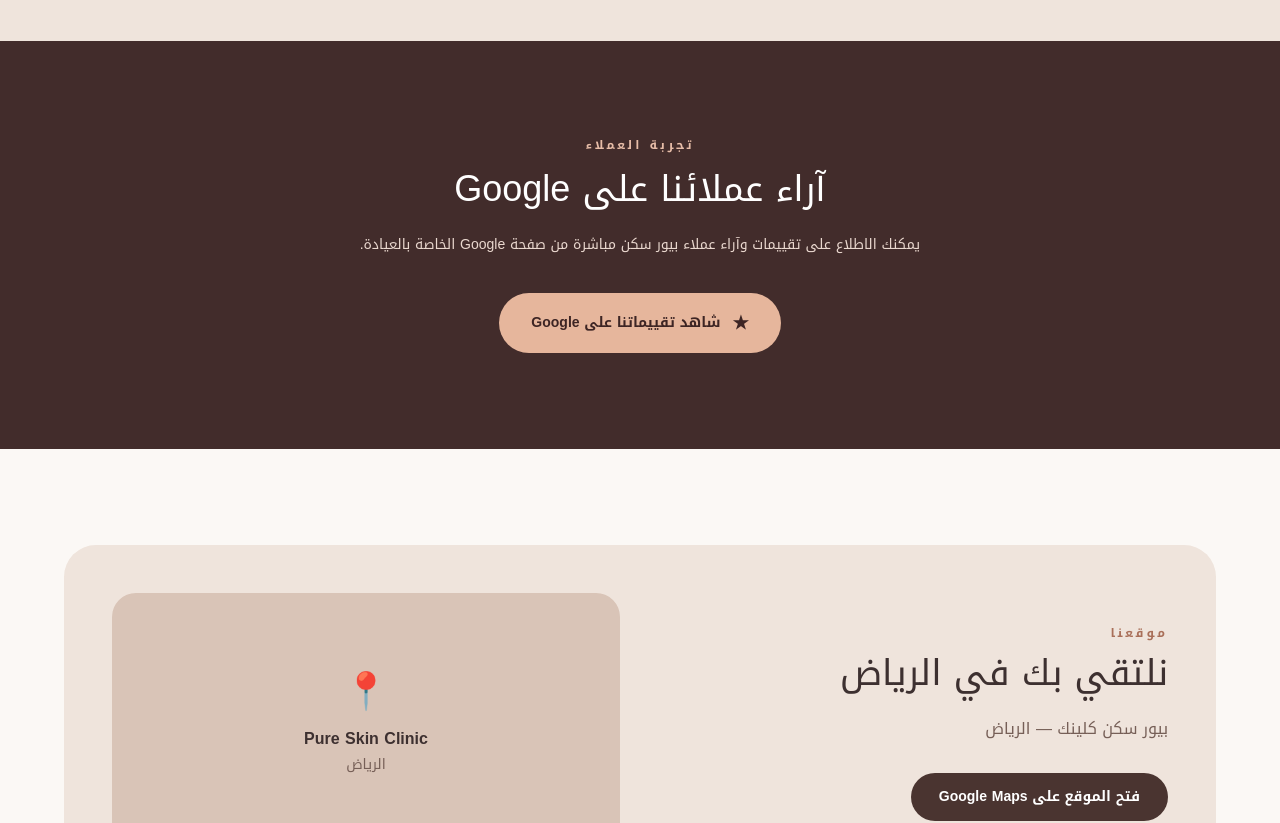
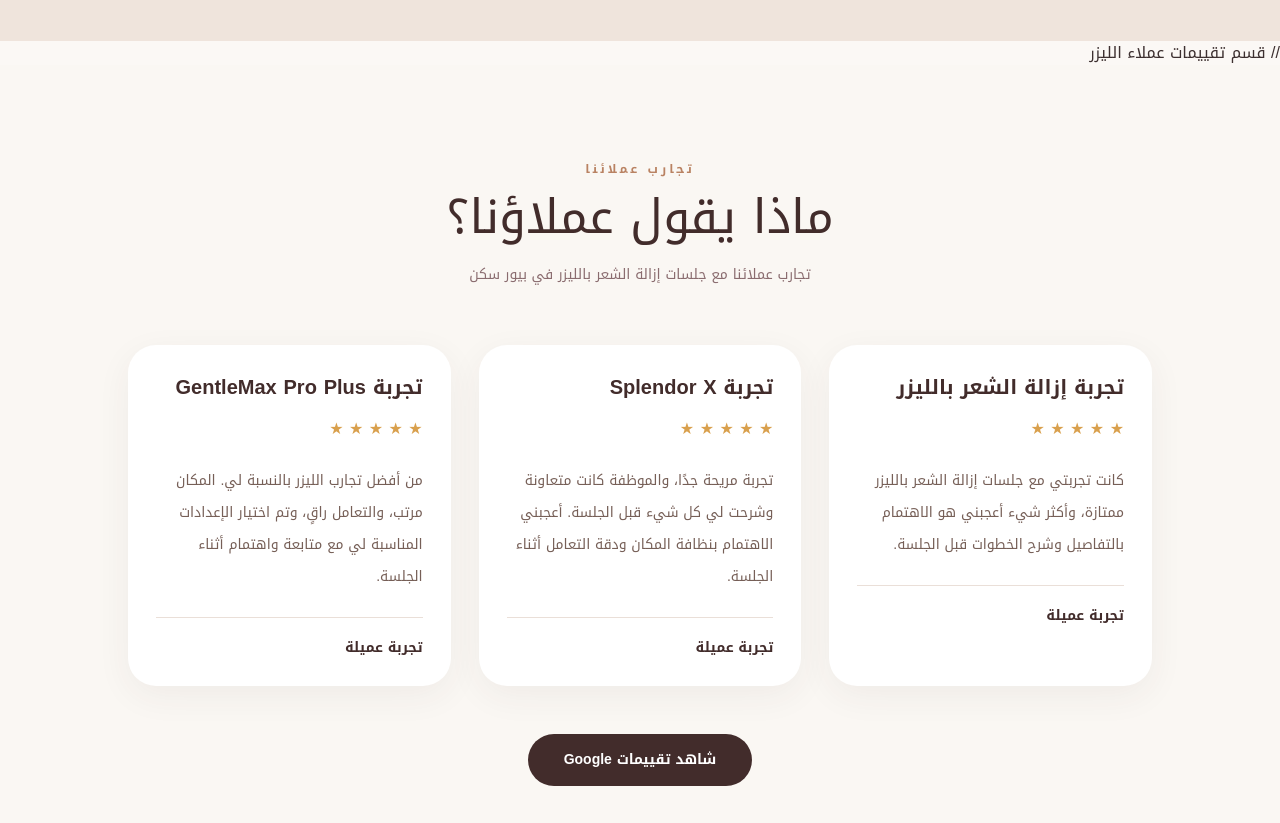
Before and after one commit to bassemawad142/pureskincliniclaser, a Next.js app: page / in a window 1280 px wide. Shown: the part 2120-2943 px from the top of the page. Built offline with nearby package versions, Linux system fonts and the light colour scheme.

Commit message:
Update page.tsx

```diff
--- a/app/page.tsx
+++ b/app/page.tsx
@@ -134,14 +134,109 @@ export default function Page() {
         </div>
       </section>
 
-      <section id="reviews" className="bg-[#422c2b] px-6 py-24 text-white">
-        <div className="mx-auto max-w-5xl text-center">
-          <p className="text-xs font-bold tracking-[0.25em] text-[#e7bda8]">تجربة العملاء</p>
-          <h2 className="mt-4 text-4xl font-light">آراء عملائنا على Google</h2>
-          <p className="mx-auto mt-5 max-w-2xl text-sm leading-8 text-[#ead8cf]">يمكنك الاطلاع على تقييمات وآراء عملاء بيور سكن مباشرة من صفحة Google الخاصة بالعيادة.</p>
-          <a href={GOOGLE_REVIEWS_URL} target="_blank" rel="noopener noreferrer" className="mt-8 inline-flex items-center gap-3 rounded-full bg-[#e6b69c] px-8 py-4 text-sm font-bold text-[#3d2524]"><span className="text-lg">★</span> شاهد تقييماتنا على Google</a>
+// قسم تقييمات عملاء الليزر
+
+     <section id="reviews" className="bg-[#faf7f3] px-6 py-24 text-[#422c2b]" dir="rtl">
+  <div className="mx-auto max-w-5xl text-center">
+
+    <p className="text-xs font-bold tracking-[0.25em] text-[#b98262]">
+      تجارب عملائنا
+    </p>
+
+    <h2 className="mt-4 text-4xl font-light md:text-5xl">
+      ماذا يقول عملاؤنا؟
+    </h2>
+
+    <p className="mx-auto mt-5 max-w-2xl text-sm leading-7 text-[#8a6c6f]">
+      تجارب عملائنا مع جلسات إزالة الشعر بالليزر في بيور سكن
+    </p>
+
+    <div className="mt-14 grid gap-7 md:grid-cols-3">
+
+      {/* Review 1 */}
+      <div className="rounded-[1.75rem] bg-white p-7 text-right shadow-[0_10px_35px_rgba(63,43,43,0.06)]">
+
+        <h3 className="text-xl font-semibold">
+          تجربة إزالة الشعر بالليزر
+        </h3>
+
+        <div className="mt-4 flex gap-1 text-[#d9a04d]">
+          ★ ★ ★ ★ ★
         </div>
-      </section>
+
+        <p className="mt-6 text-sm leading-8 text-[#765f57]">
+          كانت تجربتي مع جلسات إزالة الشعر بالليزر ممتازة،
+          وأكثر شيء أعجبني هو الاهتمام بالتفاصيل وشرح الخطوات
+          قبل الجلسة.
+        </p>
+
+        <div className="mt-6 border-t border-[#eadfd8] pt-5 text-sm font-semibold">
+          تجربة عميلة
+        </div>
+
+      </div>
+
+      {/* Review 2 */}
+      <div className="rounded-[1.75rem] bg-white p-7 text-right shadow-[0_10px_35px_rgba(63,43,43,0.06)]">
+
+        <h3 className="text-xl font-semibold">
+          تجربة Splendor X
+        </h3>
+
+        <div className="mt-4 flex gap-1 text-[#d9a04d]">
+          ★ ★ ★ ★ ★
+        </div>
+
+        <p className="mt-6 text-sm leading-8 text-[#765f57]">
+          تجربة مريحة جدًا، والموظفة كانت متعاونة وشرحت لي
+          كل شيء قبل الجلسة. أعجبني الاهتمام بنظافة المكان
+          ودقة التعامل أثناء الجلسة.
+        </p>
+
+        <div className="mt-6 border-t border-[#eadfd8] pt-5 text-sm font-semibold">
+          تجربة عميلة
+        </div>
+
+      </div>
+
+      {/* Review 3 */}
+      <div className="rounded-[1.75rem] bg-white p-7 text-right shadow-[0_10px_35px_rgba(63,43,43,0.06)]">
+
+        <h3 className="text-xl font-semibold">
+          تجربة GentleMax Pro Plus
+        </h3>
+
+        <div className="mt-4 flex gap-1 text-[#d9a04d]">
+          ★ ★ ★ ★ ★
+        </div>
+
+        <p className="mt-6 text-sm leading-8 text-[#765f57]">
+          من أفضل تجارب الليزر بالنسبة لي. المكان مرتب،
+          والتعامل راقٍ، وتم اختيار الإعدادات المناسبة لي
+          مع متابعة واهتمام أثناء الجلسة.
+        </p>
+
+        <div className="mt-6 border-t border-[#eadfd8] pt-5 text-sm font-semibold">
+          تجربة عميلة
+        </div>
+
+      </div>
+
+    </div>
+
+    {/* Google Reviews Button */}
+    <a
+      href={GOOGLE_REVIEWS_URL}
+      target="_blank"
+      rel="noopener noreferrer"
+      className="mt-12 inline-flex items-center gap-3 rounded-full bg-[#422c2b] px-9 py-4 text-sm font-semibold text-white transition hover:-translate-y-1 hover:shadow-lg"
+    >
+      شاهد تقييمات Google
+    </a>
+
+  </div>
+</section>
+
 
       <section id="location" className="px-6 py-24">
         <div className="mx-auto max-w-6xl rounded-[2rem] bg-[#efe4dc] p-8 md:p-12">
```
